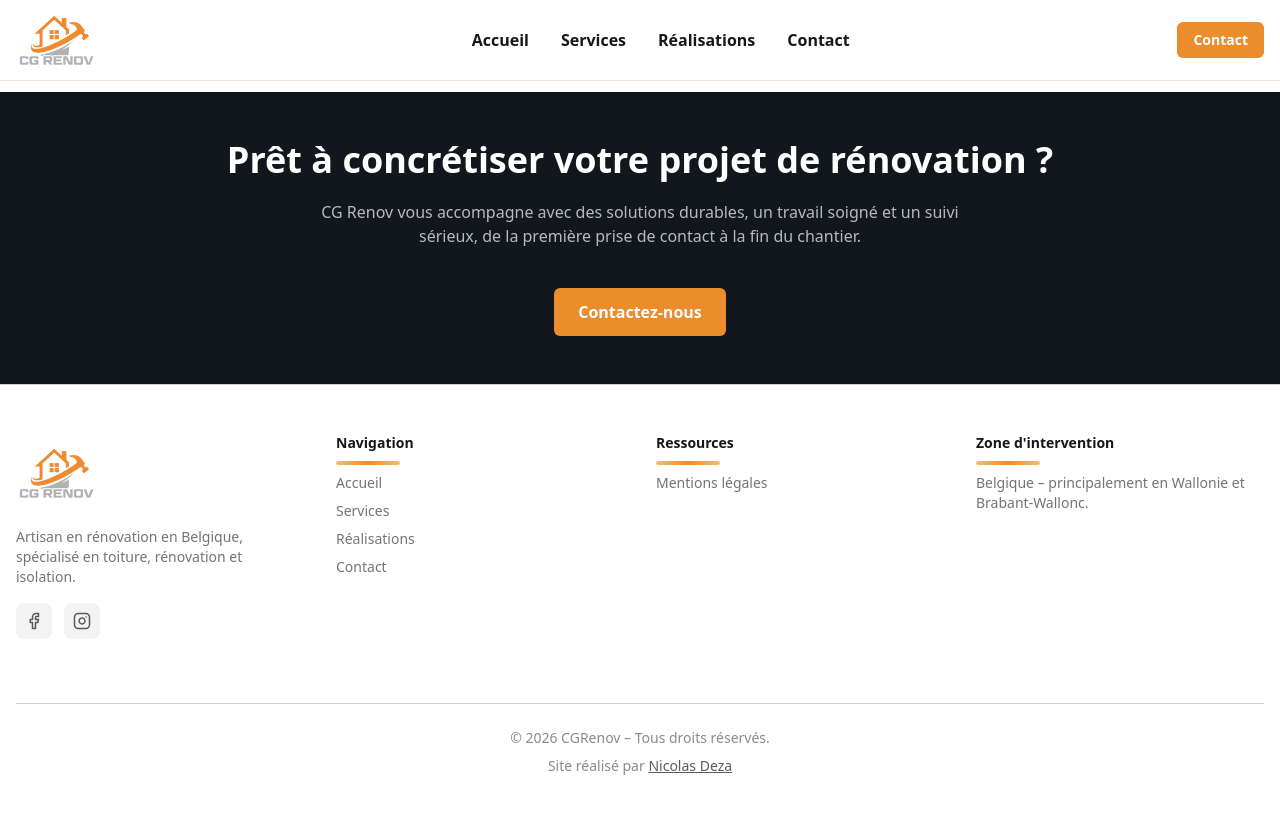
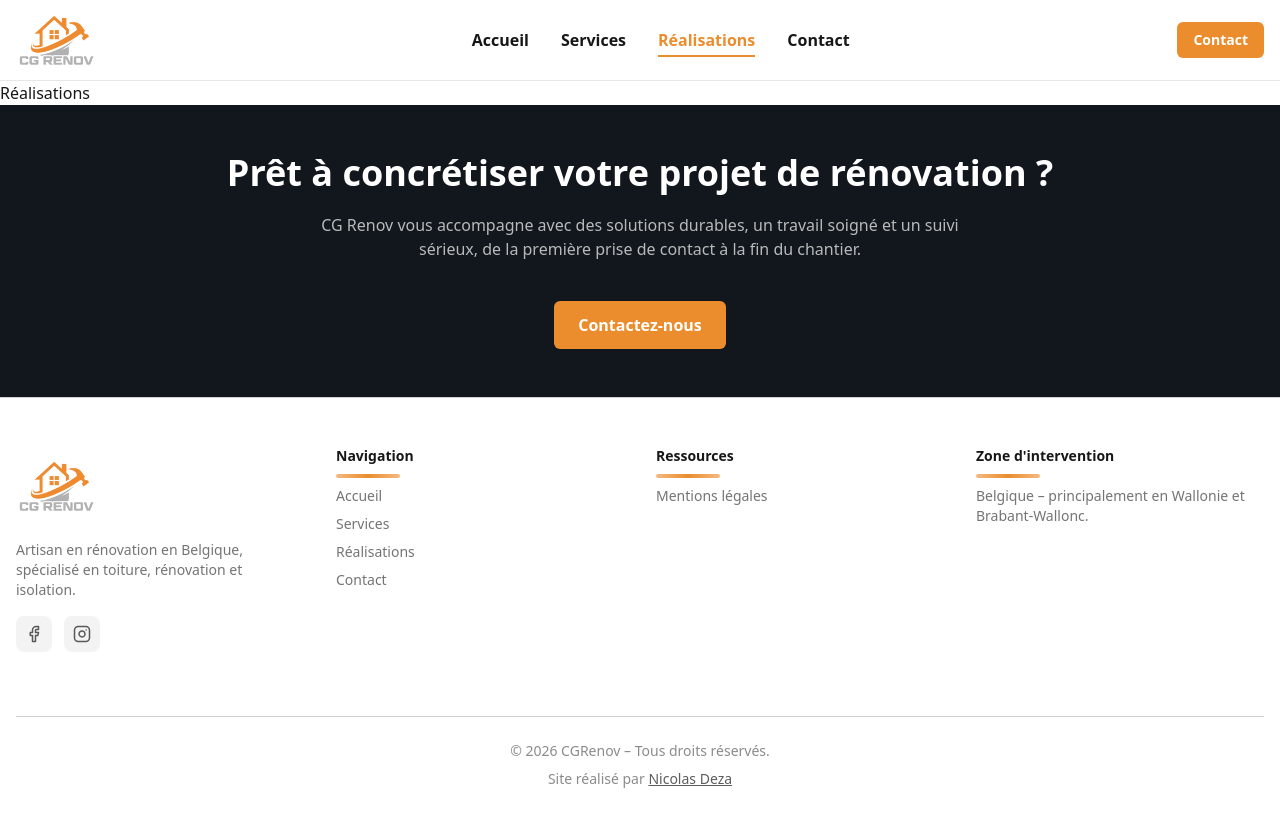
Before and after one commit to NicolasDeza/cgrenov, a Nuxt app: page /realisations in a window 1280 px wide. Built offline with nearby package versions, Linux system fonts and the light colour scheme.

Commit message:
Creation page réalisation

```diff
--- a/app/pages/legal/mentions-legales.vue
+++ b/app/pages/legal/mentions-legales.vue
@@ -109,7 +109,7 @@ useSeoMeta({
             to="/"
             class="inline-flex items-center gap-2 px-6 py-3 rounded-lg bg-primary hover:bg-primary-hover text-white font-medium transition-colors"
           >
-            <span aria-hidden="true">←</span>
+
             Retour à l'accueil
           </NuxtLink>
         </div>
--- /dev/null
+++ b/app/pages/realisations.vue
@@ -0,0 +1,5 @@
+<script setup lang="ts"></script>
+
+<template>
+    <h1>Réalisations</h1>
+</template>
```
